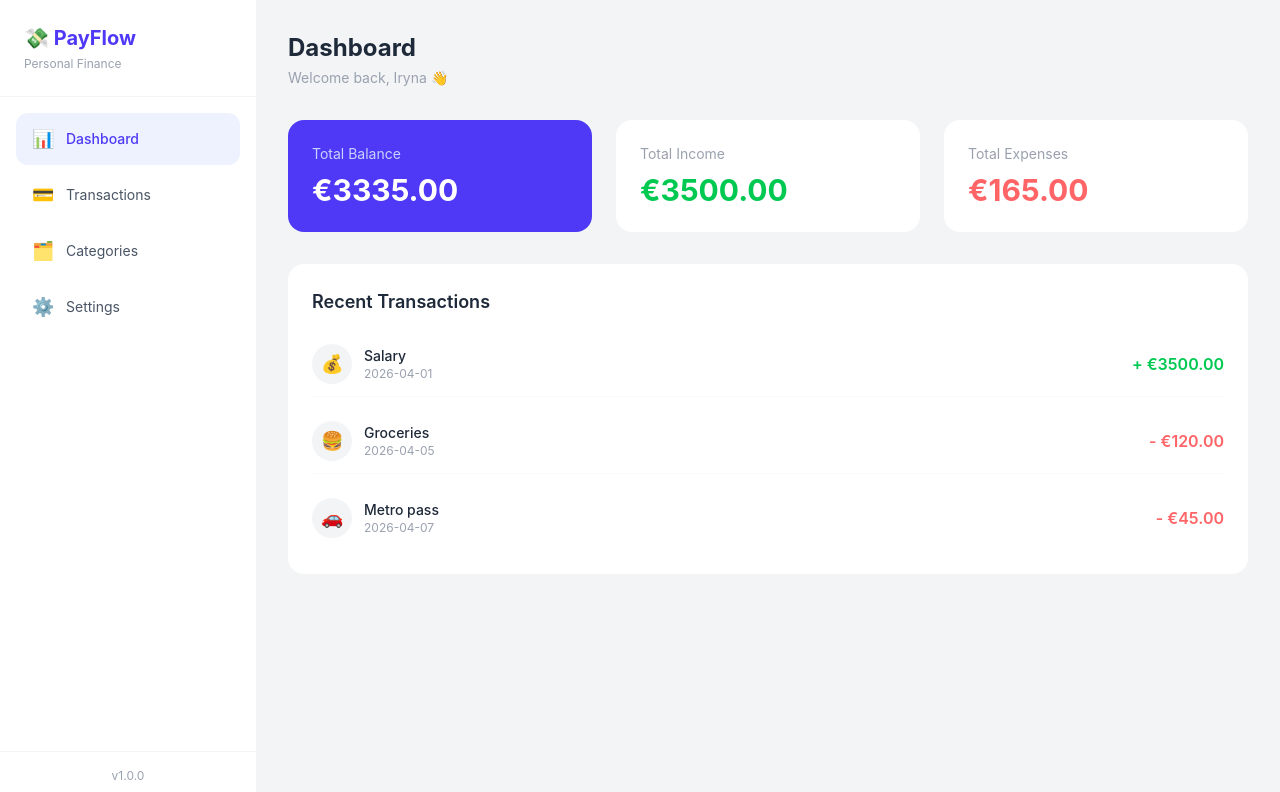
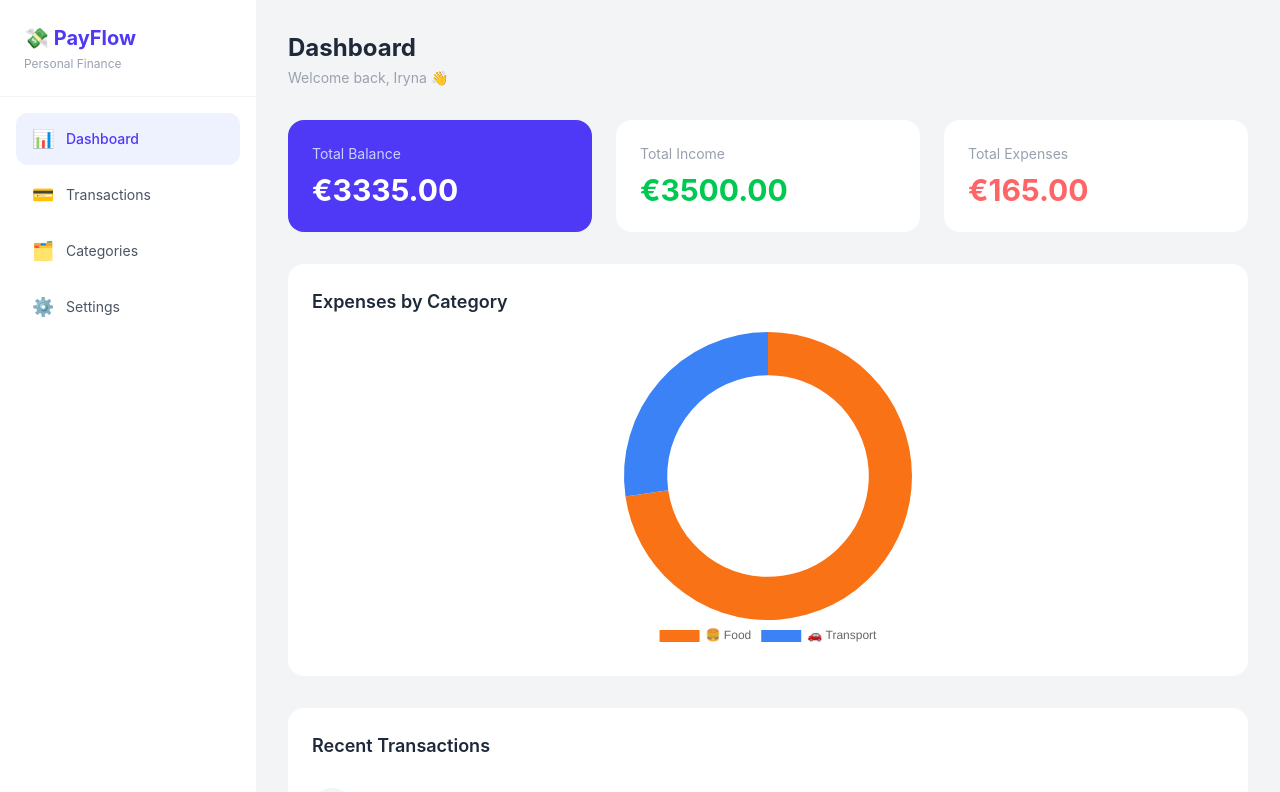
Before and after one commit to IrynaKurnishova/payflow, a Vue app: page / in a window 1280 px wide. Shown: the top 792 px of the page. Built offline with nearby package versions, Linux system fonts and the light colour scheme; the HTML template or start-up script is replaced by a standard one.

Commit message:
feat: add expense doughnut chart on dashboard

```diff
--- a/package.json
+++ b/package.json
@@ -15,8 +15,10 @@
     "format": "prettier --write --experimental-cli src/"
   },
   "dependencies": {
+    "chart.js": "^4.5.1",
     "pinia": "^3.0.4",
     "vue": "^3.5.31",
+    "vue-chartjs": "^5.3.3",
     "vue-router": "^5.0.4"
   },
   "devDependencies": {
--- /dev/null
+++ b/src/components/shared/ExpenseChart.vue
@@ -0,0 +1,61 @@
+<script setup lang="ts">
+import { computed } from 'vue'
+import { Doughnut } from 'vue-chartjs'
+import { Chart as ChartJS, ArcElement, Tooltip, Legend } from 'chart.js'
+import { useTransactionStore } from '@/stores/transactions'
+import { useCategoryStore } from '@/stores/categories'
+
+ChartJS.register(ArcElement, Tooltip, Legend)
+
+const transactionStore = useTransactionStore()
+const categoryStore = useCategoryStore()
+
+const chartData = computed(() => {
+  // группируем расходы по категориям
+  const expensesByCategory: Record<string, number> = {}
+
+  transactionStore.items
+    .filter(t => t.type === 'expense')
+    .forEach(t => {
+      expensesByCategory[t.categoryId] = (expensesByCategory[t.categoryId] ?? 0) + t.amount
+    })
+
+  const labels = Object.keys(expensesByCategory).map(id => {
+    const cat = categoryStore.items.find(c => c.id === id)
+    return `${cat?.icon} ${cat?.name}`
+  })
+
+  const data = Object.values(expensesByCategory)
+  const colors = Object.keys(expensesByCategory).map(id => {
+    return categoryStore.items.find(c => c.id === id)?.color ?? '#6366f1'
+  })
+
+  return {
+    labels,
+    datasets: [{
+      data,
+      backgroundColor: colors,
+      borderWidth: 0,
+    }]
+  }
+})
+
+const chartOptions = {
+  responsive: true,
+  plugins: {
+    legend: {
+      position: 'bottom' as const,
+    }
+  },
+  cutout: '70%',
+}
+</script>
+
+<template>
+  <div class="bg-white rounded-2xl p-6">
+    <h2 class="text-lg font-semibold text-gray-800 mb-4">Expenses by Category</h2>
+    <div class="max-w-xs mx-auto">
+      <Doughnut :data="chartData" :options="chartOptions" />
+    </div>
+  </div>
+</template>
--- a/src/pages/DashboardPage.vue
+++ b/src/pages/DashboardPage.vue
@@ -2,6 +2,7 @@
 import { useTransactionStore } from '@/stores/transactions'
 import { useCategoryStore } from '@/stores/categories'
 import { useCurrency } from '@/composables/useCurrency'
+import ExpenseChart from '@/components/shared/ExpenseChart.vue'
 
 const { formatAmount } = useCurrency()
 const transactionStore = useTransactionStore()
@@ -37,6 +38,11 @@ const categoryStore = useCategoryStore()
       </div>
     </div>
 
+    <!-- Chart -->
+    <div class="mb-8">
+      <ExpenseChart />
+    </div>
+
     <!-- Recent transactions -->
     <div class="bg-white rounded-2xl p-6">
       <h2 class="text-lg font-semibold text-gray-800 mb-4">Recent Transactions</h2>
```
Also changed, not shown: 1 other file (tests, documents, lock files or other folders).
